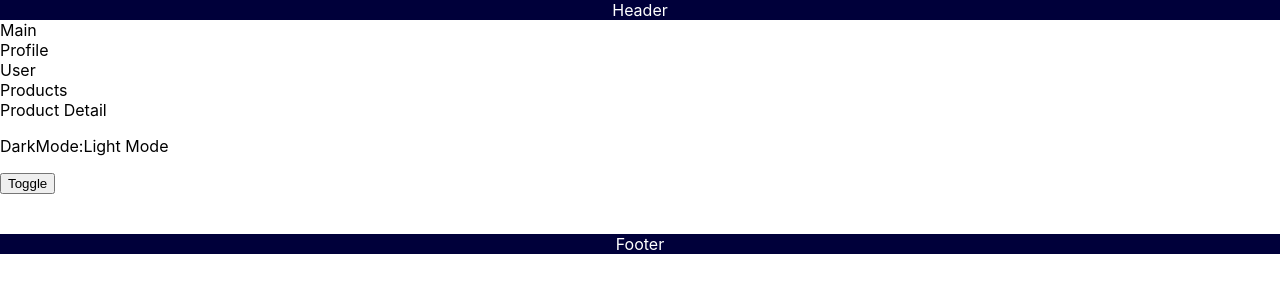
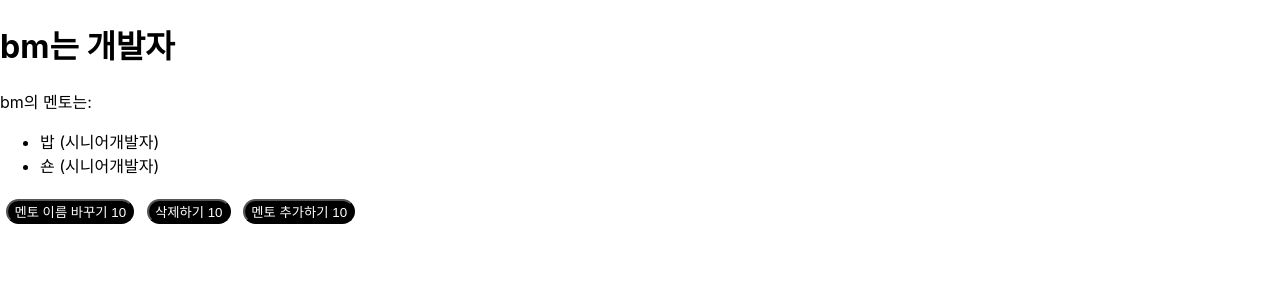
Before and after one commit to bm4656/React, a React (Create React App) app in the folder basic/: page / in a window 1280 px wide. Shown: the top 300 px of the page. Built offline with nearby package versions, Linux system fonts and the light colour scheme.

Commit message:
useMemo, useCallback, memo

```diff
--- /dev/null
+++ b/basic/src/AppMentorsButton.jsx
@@ -0,0 +1,82 @@
+import React, { memo, useCallback, useMemo, useReducer } from 'react';
+import personReducer from './reducer/person-reducer';
+
+export default function AppMentorsButton() {
+  const [person, dispatch] = useReducer(personReducer, initialData);
+
+  const handleUpdate = useCallback(() => {
+    const prev = prompt(`누구의 이름을 바꾸고 싶은가요?`);
+    const current = prompt(`이름을 무엇으로 바꾸고 싶은가요?`);
+    dispatch({ type: 'updated', prev, current });
+  }, []);
+
+  const handleAdd = useCallback(() => {
+    const name = prompt(`멘토의 이름은?`);
+    const title = prompt(`멘토의 직함은?`);
+    dispatch({ type: 'added', name, title });
+  }, []);
+
+  const handleDelete = useCallback(() => {
+    const name = prompt(`누구를 삭제하고 싶은가요?`);
+    dispatch({ type: 'deleted', name });
+  }, []);
+
+  return (
+    <div>
+      <h1>
+        {person.name}는 {person.title}
+      </h1>
+      <p>{person.name}의 멘토는:</p>
+      <ul>
+        {person.mentors.map((mentor, index) => (
+          <li key={index}>
+            {mentor.name} ({mentor.title})
+          </li>
+        ))}
+      </ul>
+      <Button text='멘토 이름 바꾸기' onClick={handleUpdate} />
+      <Button text='삭제하기' onClick={handleDelete} />
+      <Button text='멘토 추가하기' onClick={handleAdd} />
+    </div>
+  );
+}
+
+const Button = memo(({ text, onClick }) => {
+  console.log('Button', text, 're-rendering 😜');
+  const result = useMemo(() => calculateSomething(), []);
+  return (
+    <button
+      onClick={onClick}
+      style={{
+        backgroundColor: 'black',
+        color: 'white',
+        borderRadius: '20px',
+        margin: '0.4rem',
+      }}
+    >
+      {`${text} ${result}`}
+    </button>
+  );
+});
+
+function calculateSomething() {
+  for (let i = 0; i < 10000; i++) {
+    console.log('😆');
+  }
+  return 10;
+}
+
+const initialData = {
+  name: 'bm',
+  title: '개발자',
+  mentors: [
+    {
+      name: '밥',
+      title: '시니어개발자',
+    },
+    {
+      name: '숀',
+      title: '시니어개발자',
+    },
+  ],
+};
--- a/basic/src/index.js
+++ b/basic/src/index.js
@@ -2,12 +2,12 @@ import React from 'react';
 import ReactDOM from 'react-dom/client';
 import './index.css';
 import reportWebVitals from './reportWebVitals';
-import AppTheme from './AppTheme';
+import AppMentorsButton from './AppMentorsButton';
 
 const root = ReactDOM.createRoot(document.getElementById('root'));
 root.render(
   <React.StrictMode>
-    <AppTheme />
+    <AppMentorsButton />
   </React.StrictMode>
 );
 
```
